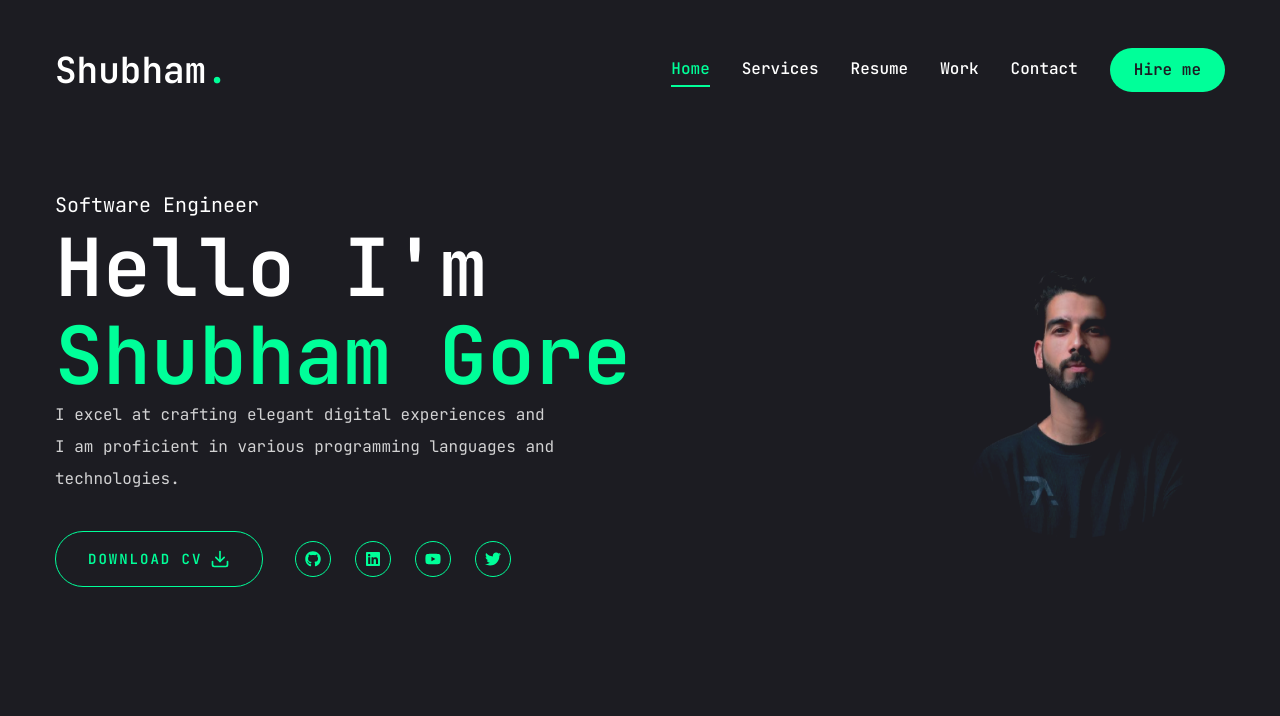
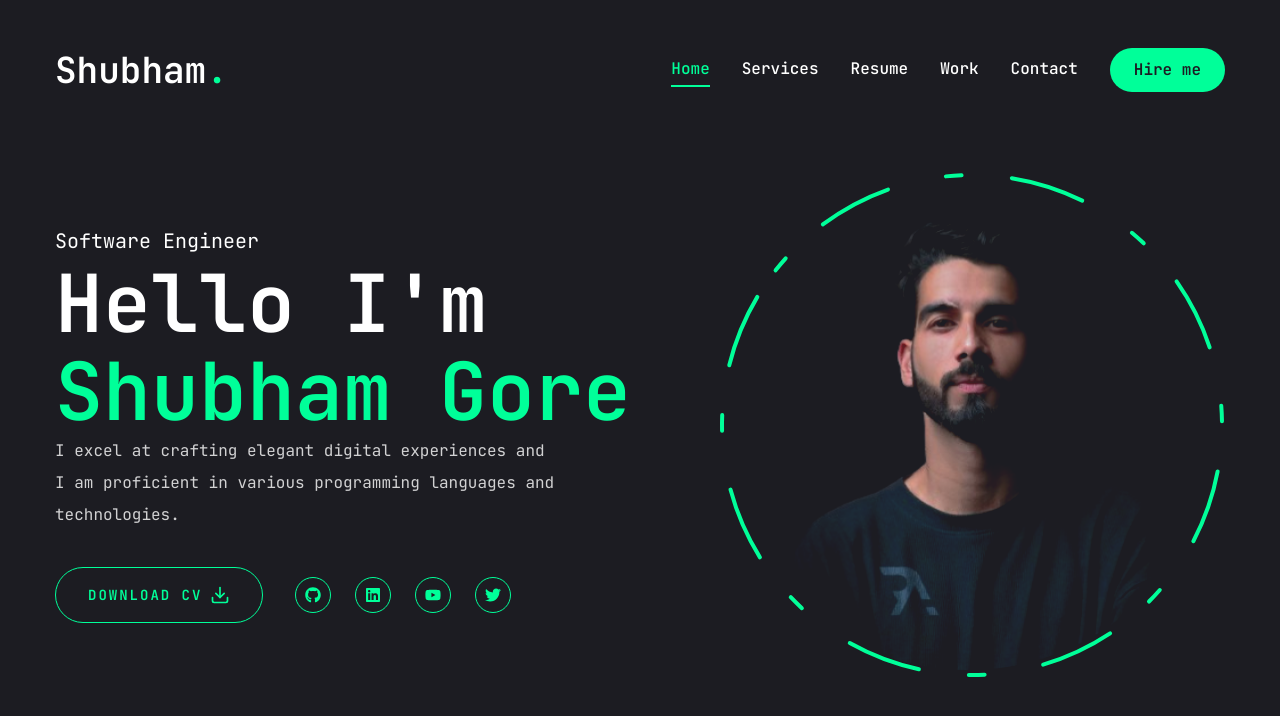
Before and after one commit to shubhammgore/my-portpolio, a Next.js app: page / in a window 1280 px wide. Shown: the top 716 px of the page. Built offline with nearby package versions, Linux system fonts and the light colour scheme.

Commit message:
fixed photo & add circle animation

```diff
--- a/app/page.js
+++ b/app/page.js
@@ -9,9 +9,9 @@
     return (
         <section className='h-full'>
             <div className='container mx-auto h-full'>
-                <div className='flex flex-col xl:flex-row items-center justify-between'>
+                <div className='flex flex-col xl:flex-row items-center justify-between xl:pt-8 xl:pb-24'>
                     {/* Text */}
-                    <div className='text-center xl:text-left'>
+                    <div className='text-center xl:text-left order-2 xl:order-none'>
                         <span className='text-xl'>Software Engineer</span>
                         <h1 className='h1'>
                             Hello I'm <br />
@@ -41,7 +41,7 @@
                         </div>
                     </div>
                     {/* Photo */}
-                    <div>
+                    <div className='order-1 xl:order-none mb-8 xl:mb-0'>
                         <Photo />
                     </div>
                 </div>
--- a/components/Photo.jsx
+++ b/components/Photo.jsx
@@ -13,6 +13,7 @@
                     transition: { delay: 2, duration: 0.4, ease: "easeIn" },
                 }}
             >
+                {/* Image */}
                 <motion.div
                     initial={{ opacity: 0 }}
                     animate={{
@@ -23,7 +24,7 @@
                             ease: "easeInOut",
                         },
                     }}
-                    className='w-[298px] h-[498px] xl:h-[498px] mix-blend-lighten'
+                    className='w-[298px] h-[298px] xl:w-[498px] xl:h-[498px] mix-blend-lighten absolute'
                 >
                     <Image
                         src='/assets/photo.png'
@@ -34,6 +35,37 @@
                         className='object-contain'
                     />
                 </motion.div>
+                {/* Circle */}
+                <motion.svg
+                    className='w-[300px] xl:w-[506px] h-[300px] xl:h-[506px]'
+                    fill='transparent'
+                    viewBox='0 0 506 506'
+                    xmlns='https://www.w3.org/2000/svg'
+                >
+                    <motion.circle
+                        cx='253'
+                        cy='253'
+                        r='250'
+                        stroke='#00ff99'
+                        strokeWidth='4'
+                        strokeLinecap='round'
+                        strokeLinejoin='round'
+                        initial={{ strokeDasharray: "24 10 0 0" }}
+                        animate={{
+                            strokeDasharray: [
+                                "15 120 25 25",
+                                "16 25 92 72",
+                                "4 250 22 22",
+                            ],
+                            rotate: [120, 360],
+                        }}
+                        transition={{
+                            duration: 20,
+                            repeat: Infinity,
+                            repeatType: "reverse",
+                        }}
+                    />
+                </motion.svg>
             </motion.div>
         </div>
     );
```
